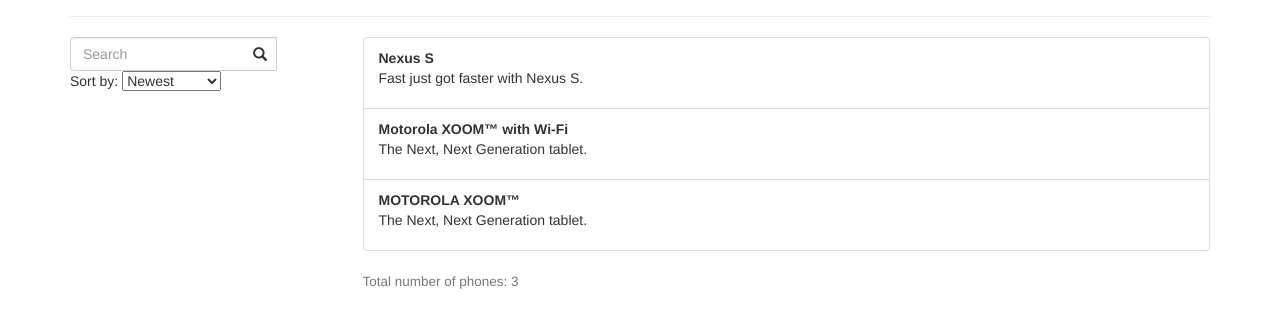
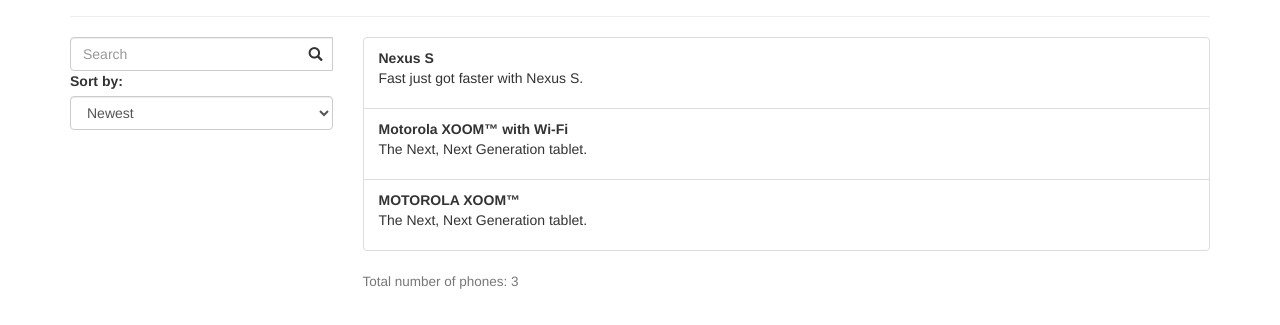
Before and after one commit to eugene-karanda/angular-tutorial, a website: page app/index.html in a window 1280 px wide. Shown: the part 83-408 px from the top of the page. Drawn offline with nearby package versions, Linux system fonts and the light colour scheme.

Commit message:
Update page-proofs

```diff
--- a/app/index.html
+++ b/app/index.html
@@ -16,13 +16,13 @@
     </div>
     <div class="row">
         <div class="col-md-3">
-            <div class="input-group stylish-input-group">
+            <div class="input-group col-md-12">
                 <input class="form-control" ng-model="query" placeholder="Search">
-                <i class="glyphicon glyphicon-search form-control-feedback"></i>
+                <span class="glyphicon glyphicon-search form-control-feedback"></span>
             </div>
-            <div>
-                Sort by:
-                <select ng-model="orderProperty">
+            <div class="form-group">
+                <label for="order">Sort by:</label>
+                <select id="order" class="form-control" ng-model="orderProperty">
                     <option value="age">Newest</option>
                     <option value="name">Alphabetical</option>
                 </select>
```
